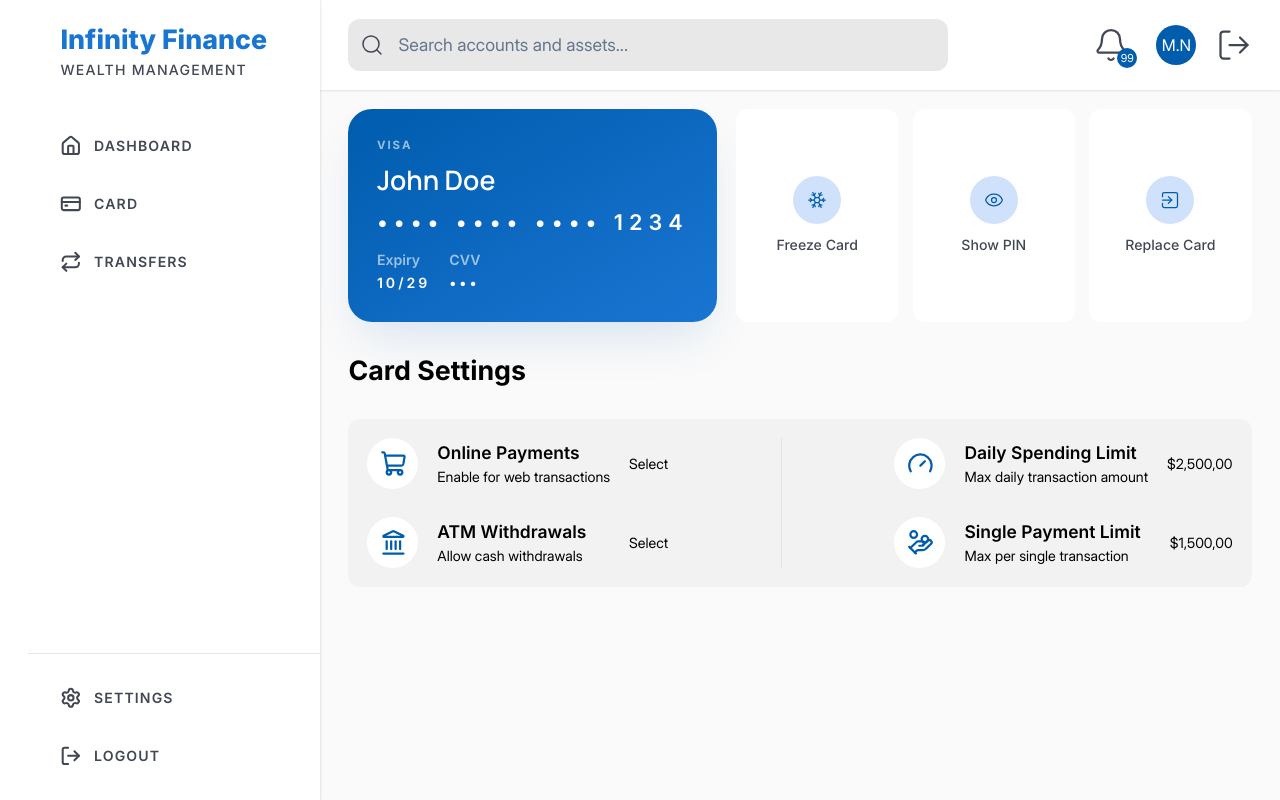
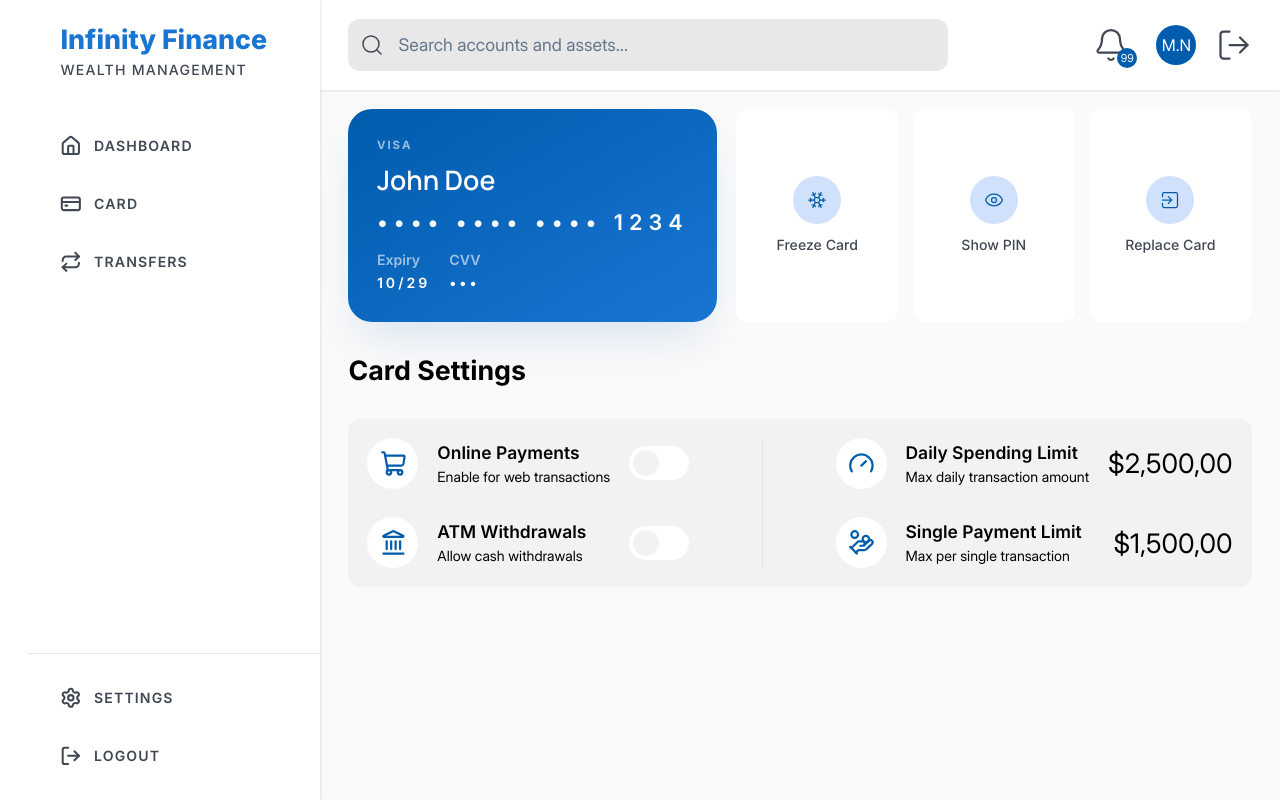
Before and after one commit to AcePeQ/bank-app, a website built with Vite: page card/index.html in a window 1280 px wide. Built offline with nearby package versions, Linux system fonts and the light colour scheme.

Commit message:
feat: add toggle switch component for card settings; implement styles and functionality

```diff
--- a/card/index.html
+++ b/card/index.html
@@ -14,6 +14,7 @@
   <link href="/src/styles/components/sidebar.css" rel="stylesheet" />
   <link href="/src/styles/components/buttons.css" rel="stylesheet" />
   <link href="/src/styles/components/loader.css" rel="stylesheet" />
+  <link href="/src/styles/components/toggleSwitch.css" rel="stylesheet" />
   <link href="/src/styles/components/account-card.css" rel="stylesheet" />
   <link href="/src/styles/pages/card.css" rel="stylesheet" />
 
@@ -78,9 +79,7 @@
                   <h3 class="card-settings__title">Online Payments</h3>
                   <p class="card-settings__subtitle">Enable for web transactions</p>
                 </hgroup>
-                <div class="card-settings__action">
-                  Select
-                </div>
+                <div id="cardSettingsOnlinePayments" class="card-settings__action"></div>
               </li>
               <li>
                 <div class="card-settings__icon">
@@ -90,9 +89,7 @@
                   <h3 class="card-settings__title">ATM Withdrawals</h3>
                   <p class="card-settings__subtitle">Allow cash withdrawals</p>
                 </hgroup>
-                <div class="card-settings__action">
-                  Select
-                </div>
+                <div id="cardSettingsAtmWithdrawals" class="card-settings__action"></div>
               </li>
             </ul>
 
--- /dev/null
+++ b/src/components/toggleSwitch.ts
@@ -0,0 +1,18 @@
+import { createElement } from "../utils/helpers";
+
+export function createSwtich(id: string, handler: (e: Event) => void, container: HTMLElement) {
+  const labelEl = createElement("label", ["switch"]);
+  labelEl.setAttribute("for", id);
+
+  const checkboxEl = createElement("input");
+  checkboxEl.type = "checkbox";
+  checkboxEl.id = id;
+
+  checkboxEl.addEventListener("change", handler)
+
+  const spanEl = createElement("span", ["slider", "round"]);
+
+  labelEl.append(checkboxEl, spanEl);
+
+  container.append(labelEl);
+}
--- a/src/pages/card.ts
+++ b/src/pages/card.ts
@@ -1,15 +1,18 @@
-import { BanknoteArrowDown, BanknoteArrowUp, Bell, ChevronRight, createIcons, CreditCard, Eye, Gauge, HandCoins, House, Landmark, LogOut, Repeat, Search, SendHorizontal, Settings, ShoppingCart, Snowflake, SquareArrowRightEnter } from "lucide";
+import { Bell, ChevronRight, createIcons, CreditCard, Eye, Gauge, HandCoins, House, Landmark, LogOut, Repeat, Search, SendHorizontal, Settings, ShoppingCart, Snowflake, SquareArrowRightEnter } from "lucide";
 import { createSidebar } from "../components/sidebar";
 import { createHeader } from "../components/header";
 import { createCard } from "../components/card";
 import { getRequiredElement } from "../utils/helpers";
 import { dashboardMock } from "../mocks/dashboard.mock";
+import { createSwtich } from "../components/toggleSwitch";
 
 const dashboardData = dashboardMock;
 
 
 function init() {
   const cardWrapperEl = getRequiredElement("#cardContainer", HTMLDivElement);
+  const onlinePaymentsEl = getRequiredElement("#cardSettingsOnlinePayments", HTMLDivElement);
+  const atmWithdrawalsEl = getRequiredElement("#cardSettingsAtmWithdrawals", HTMLDivElement);
 
   createSidebar();
   createHeader();
@@ -17,6 +20,9 @@ function init() {
   const card = createCard(dashboardData.card);
   cardWrapperEl.appendChild(card);
 
+
+  createSwtich("onlinePayments", () => { }, onlinePaymentsEl);
+  createSwtich("atmWithdrawals", () => { }, atmWithdrawalsEl);
 
   createIcons({
     icons: {
--- /dev/null
+++ b/src/styles/components/toggleSwitch.css
@@ -0,0 +1,58 @@
+.switch {
+  position: relative;
+  display: inline-block;
+  width: 60px;
+  height: 34px;
+}
+
+.switch input {
+  opacity: 0;
+  width: 0;
+  height: 0;
+}
+
+.slider {
+  position: absolute;
+  cursor: pointer;
+  top: 0;
+  left: 0;
+  right: 0;
+  bottom: 0;
+  background-color: var(--clr-surface-100);
+  -webkit-transition: .4s;
+  transition: .4s;
+}
+
+.slider:before {
+  position: absolute;
+  content: "";
+  height: 26px;
+  width: 26px;
+  left: 4px;
+  bottom: 4px;
+  background-color: var(--clr-surface-300);
+  -webkit-transition: .4s;
+  transition: .4s;
+}
+
+.switch input:checked+.slider {
+  background-color: var(--clr-primary-400);
+}
+
+.switch input:focus+.slider {
+  box-shadow: 0 0 4px var(--clr-primary-400);
+}
+
+.switch input:checked+.slider:before {
+  -webkit-transform: translateX(26px);
+  -ms-transform: translateX(26px);
+  transform: translateX(26px);
+}
+
+.slider.round {
+  border-radius: 34px;
+}
+
+.slider.round:before {
+  border-radius: 50%;
+}
--- a/src/styles/pages/card.css
+++ b/src/styles/pages/card.css
@@ -171,7 +171,9 @@
 }
 
 .card-settings__action {
-  font-size: var(--fs-200);
+  display: flex;
+  align-items: center;
+  justify-content: center;
 }
 
 .separator-line {
```
